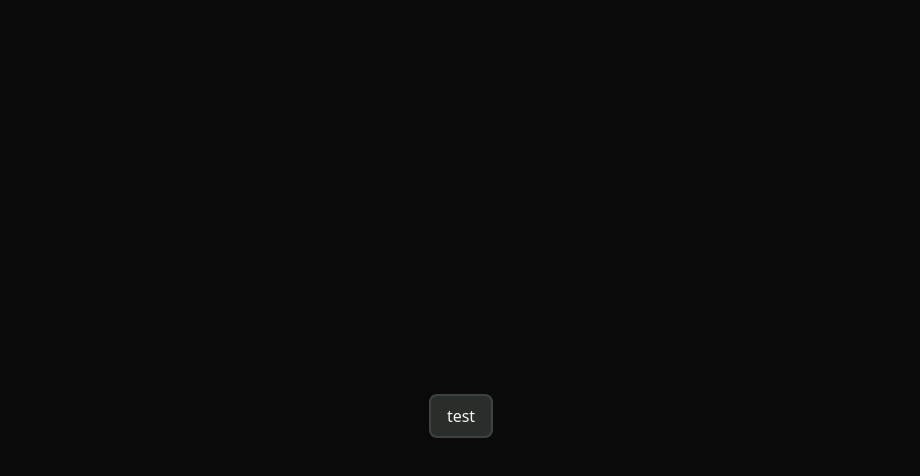
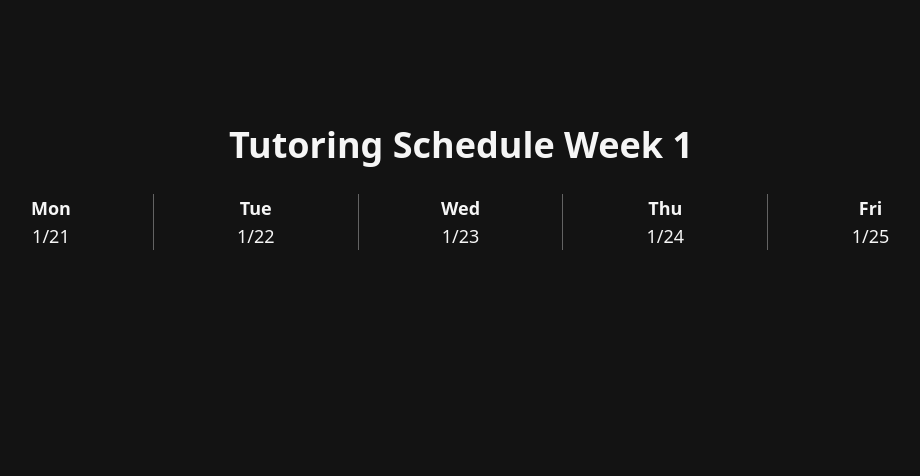
Before and after one commit to PillowGit/et.pillow.dev, a SvelteKit app: page / in a window 1280 px wide. Shown: the top 476 px of the page, without its empty margins (179-1099 px from the left). Built offline with nearby package versions, Linux system fonts and the light colour scheme.

Commit message:
Started calendar page, week gets found

```diff
--- a/src/app.css
+++ b/src/app.css
@@ -1,3 +1,7 @@
-@import 'tailwindcss/base';
-@import 'tailwindcss/components';
-@import 'tailwindcss/utilities';
+@import "tailwindcss/base";
+@import "tailwindcss/components";
+@import "tailwindcss/utilities";
+
+body {
+  background-color: #131313;
+}
--- a/src/lib/resources/appointments.json
+++ b/src/lib/resources/appointments.json
@@ -1,10 +1,10 @@
 {
-	"168": [
+  "0": [
     {
       "start": 8445,
       "end": 9000,
       "title": "ULC Tutoring Hours"
     }
   ],
-	"336": []
+  "168": []
 }
--- a/src/routes/+page.svelte
+++ b/src/routes/+page.svelte
@@ -14,6 +14,34 @@
 		return new Date(new Date("2025-01-19T00:00:00Z").getTime() + epoch * 60000);
 	}
 
+	// Stores all calendar info for this week
+	const week = Math.floor(toEpoch(new Date()) / (168*60)) + 1;
+	const week_min_start = (week - 1) * 168 * 60;
+	const calendar_days = ['mon', 'tue', 'wed', 'thu', 'fri'];
+	let calendar = {
+		'week': week,
+		'mon': {
+			'date': toDate(2880 + week_min_start),
+			'appointments': []
+		},
+		'tue': {
+			'date': toDate(4320 + week_min_start),
+			'appointments': []
+		},
+		'wed': {
+			'date': toDate(5760 + week_min_start),
+			'appointments': []
+		},
+		'thu': {
+			'date': toDate(7200 + week_min_start),
+			'appointments': []
+		},
+		'fri': {
+			'date': toDate(8640 + week_min_start),
+			'appointments': []
+		}
+	}
+
 	onMount(() => {
 		// todo: Calculate week, call week change function
 		console.log(appointments);
@@ -23,17 +51,25 @@
 <title>ET Schedule</title>
 <!-- Colors from https://www.pinterest.com/pin/323133342032115696/ -->
 <div
-	class="flex h-screen w-screen flex-col items-center justify-center bg-[#0A0A0A] text-[#F5F5F5]"
+	class="flex min-h-screen w-screen flex-col items-center justify-center bg-[#131313] text-[#F5F5F5]"
 >
-	<button
-		class="mt-8 rounded-lg border-2 border-[#404242] bg-[#2a2e2a] transition-all hover:scale-105 hover:brightness-110"
-		aria-pressed="false"
-		tabindex="0"
-		on:click={() => {
-			const todays_date = new Date();
-			alert(toEpoch(todays_date));
-		}}
-	>
-		<p class="mb-2 ml-4 mr-4 mt-2">test</p>
-	</button>
+	<!-- Calendar header (title & days/dates) -->
+	<div class="flex flex-col items-center justify-between w-[80%] min-w-[300px] h-[17.5%] min-h-[125px]">
+		<h1 class="text-4xl font-bold">Tutoring Schedule Week {calendar['week']}</h1>
+		<div class="grid grid-cols-5 w-full h-[70%]">
+			{#each calendar_days as day}
+				<div class={ day == 'fri'
+				? "flex flex-col items-center justify-center w-full h-full"
+				: "flex flex-col items-center justify-center w-full h-full border-[#f5f5f55b] border-r-[1px]"}>
+					<p class="text-lg font-bold">{day.toLowerCase().replace(/(?:^|\s)\w/g, (match) =>
+						 match.toUpperCase()
+					)}</p>
+					<p class="text-lg">{`${calendar[day]['date'].getMonth() + 1}/${calendar[day]['date'].getDate()}`}</p>
+				</div>
+			{/each}
+		</div>
+	</div>
+	<!-- Calendar body -->
+	<div class="flex flex-col items-center justify-center w-[80%] min-w-[300px] h-[62.5%] min-h-[425px]">
+	</div>
 </div>
```
Lines whose indentation alone changed are shown as unchanged.
